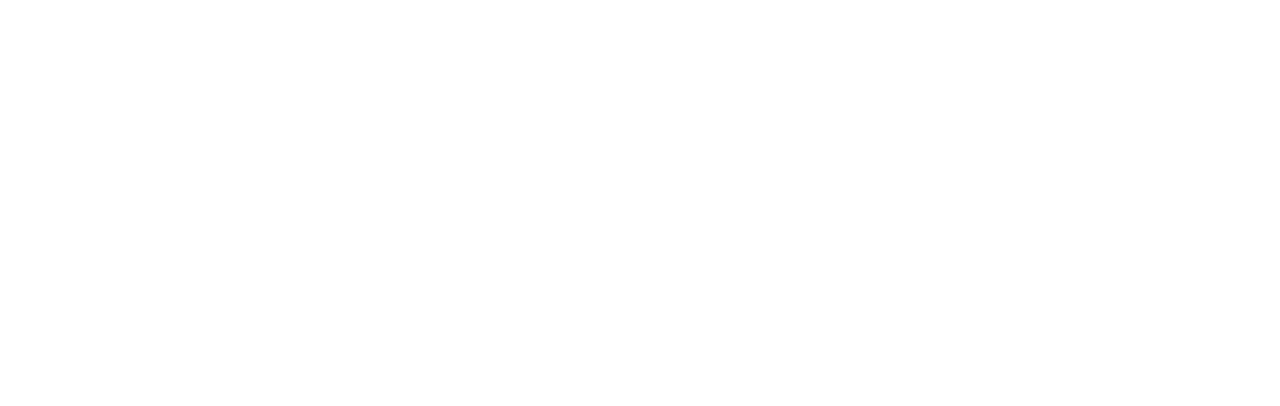
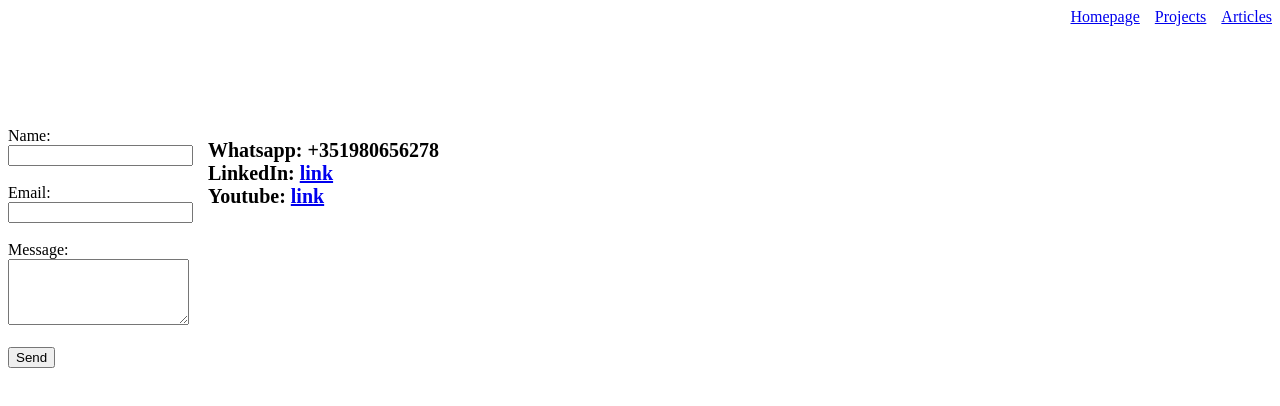
Before and after one commit to mitchomeke/Basic-HTML-Website, a plain HTML site: page Contact.html in a window 1280 px wide. Drawn offline with Linux system fonts and the light colour scheme.

Commit message:
commit de final

```diff
--- a/Contact.html
+++ b/Contact.html
@@ -1,10 +1,53 @@
 <!DOCTYPE html>
-<html lang="en">
+<html lang="en" xmlns="http://www.w3.org/1999/html">
 <head>
     <meta charset="UTF-8">
     <title>Contact</title>
+    <style>
+        .nav{
+            display: flex;
+            gap: 15px;
+            justify-content: flex-end;
+        }
+        .contacts{
+            display: flex;
+            margin-left: 200px;
+            margin-top: 100px;
+            font-size: 10px;
+        }
+        .form {
+            display: flex;
+            margin-top: -95px;
+
+        }
+    </style>
 </head>
 <body>
 
+<div class="nav">
+    <a href="index.html">Homepage</a>
+    <a href="Projects.html">Projects</a>
+    <a href="Articles.html">Articles</a>
+</div>
+
+<div class="contacts">
+    <h1>Whatsapp: <a>+351980656278</a>
+    <br>LinkedIn: <a href="https://www.linkedin.com/in/mitchell-omeke-0978bb251/">link</a>
+    <br>Youtube: <a href="https://youtu.be/6yFQGA3gYy4">link</a>
+    </h1>
+</div>
+
+<div class="form">
+    <form action="https://formsubmit.com/mitchellomeke@yahoo.com" method="POST">
+        <label for="name">Name:</label><br>
+        <input type="text" id="name" name="name" required><br><br>
+        <label for="email">Email:</label><br>
+        <input type="email" id="email" name="email" required><br><br>
+        <label for="message">Message:</label><br>
+        <textarea type="text" id="message" name="message" rows="4" required></textarea>
+    <br><br>
+        <button type="submit">Send</button>
+    </form>
+</div>
 </body>
 </html>
```
Also changed, not shown: Articles.html (+23 -0 lines), Projects.html (+40 -1 lines), 1 other file.
